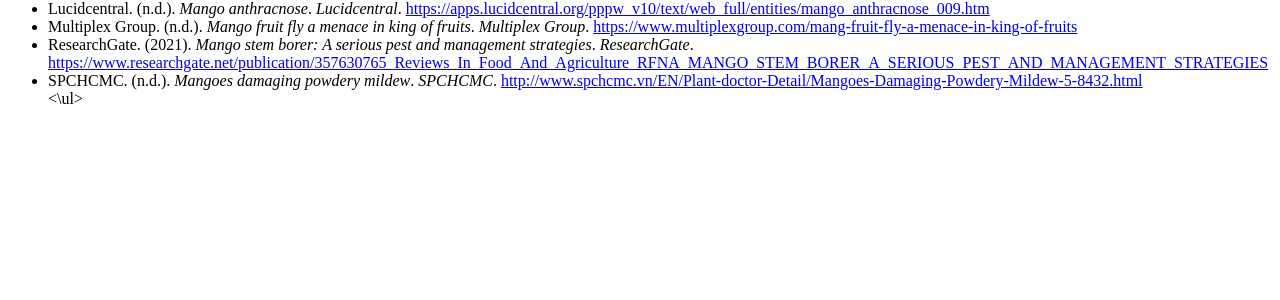
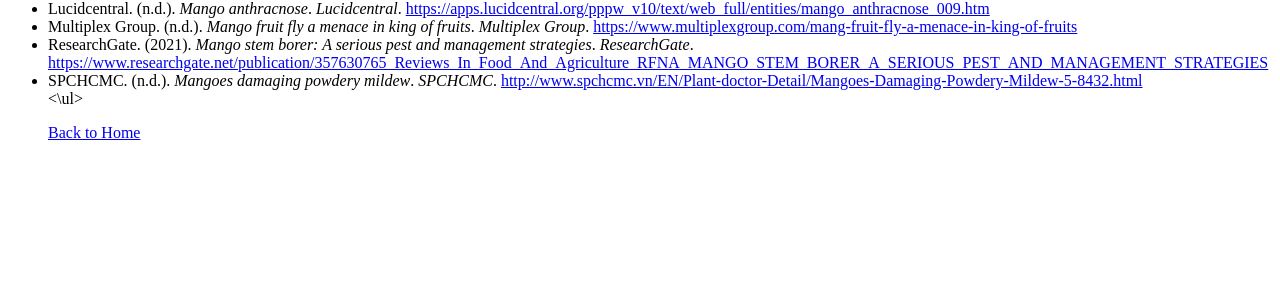
Before and after one commit to HoustonMichaelVaughn/HIT237, a Django app: template mango_pests/templates/mango_pests/references.html in a window 1280 px wide. Shown: the part 116-416 px from the top of the page. Run offline with Django 5.2, Linux system fonts and the light colour scheme; the template is opened without the code that fills it, so the values that code supplies are empty; some libraries are stand-ins or nearby versions.

Commit message:
Update references.html

```diff
--- a/mango_pests/templates/mango_pests/references.html
+++ b/mango_pests/templates/mango_pests/references.html
@@ -17,5 +17,6 @@
             <li>ResearchGate. (2021). <i>Mango stem borer: A serious pest and management strategies</i>. <i>ResearchGate</i>. <a href="https://www.researchgate.net/publication/357630765_Reviews_In_Food_And_Agriculture_RFNA_MANGO_STEM_BORER_A_SERIOUS_PEST_AND_MANAGEMENT_STRATEGIES">https://www.researchgate.net/publication/357630765_Reviews_In_Food_And_Agriculture_RFNA_MANGO_STEM_BORER_A_SERIOUS_PEST_AND_MANAGEMENT_STRATEGIES</a></li>
             <li>SPCHCMC. (n.d.). <i>Mangoes damaging powdery mildew</i>. <i>SPCHCMC</i>. <a href="http://www.spchcmc.vn/EN/Plant-doctor-Detail/Mangoes-Damaging-Powdery-Mildew-5-8432.html">http://www.spchcmc.vn/EN/Plant-doctor-Detail/Mangoes-Damaging-Powdery-Mildew-5-8432.html</a></li>
         <\ul>
+    <p><a href="{% url 'home' %}">Back to Home</a></p>
 </body>
 </html>
```
